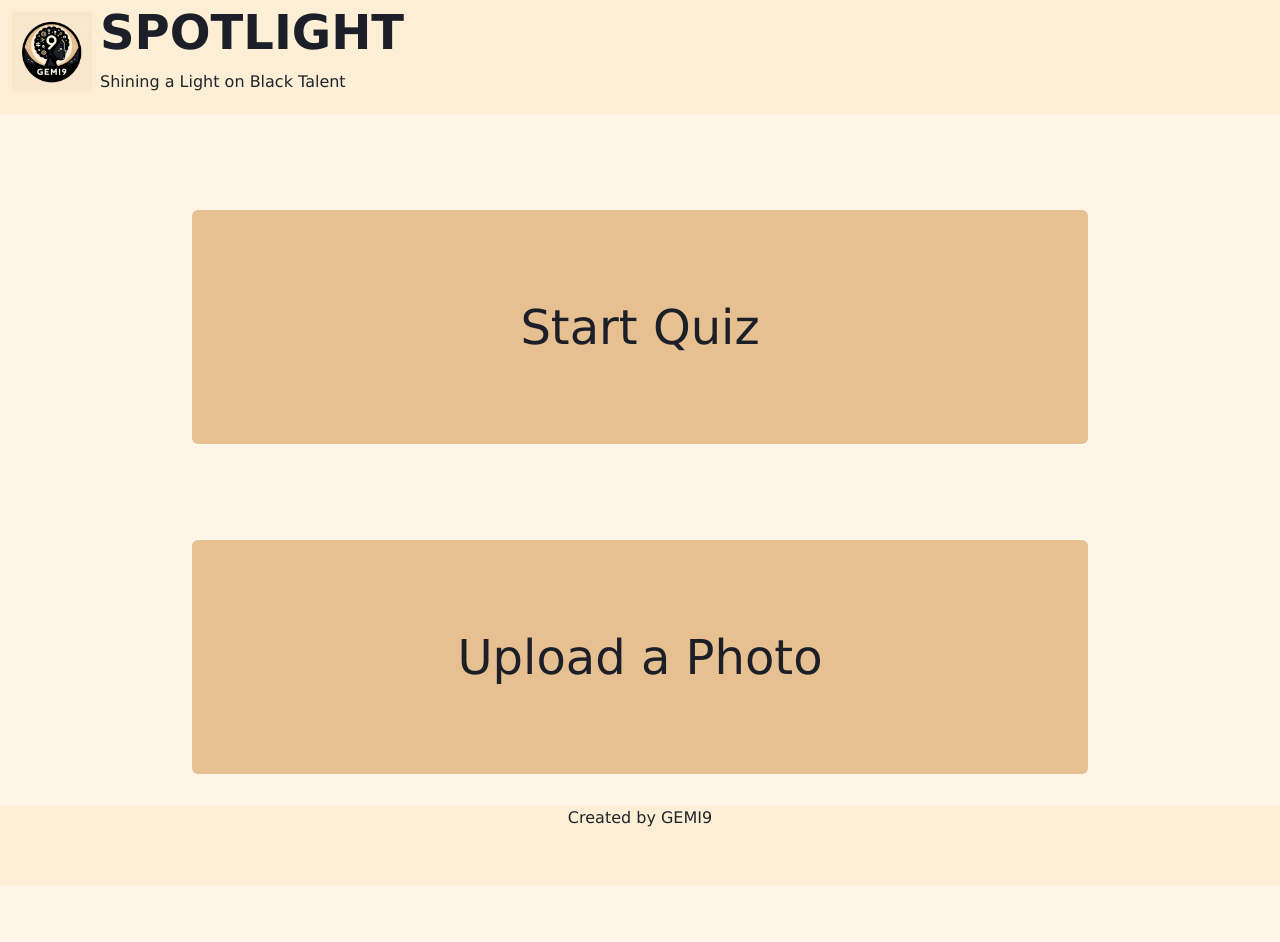
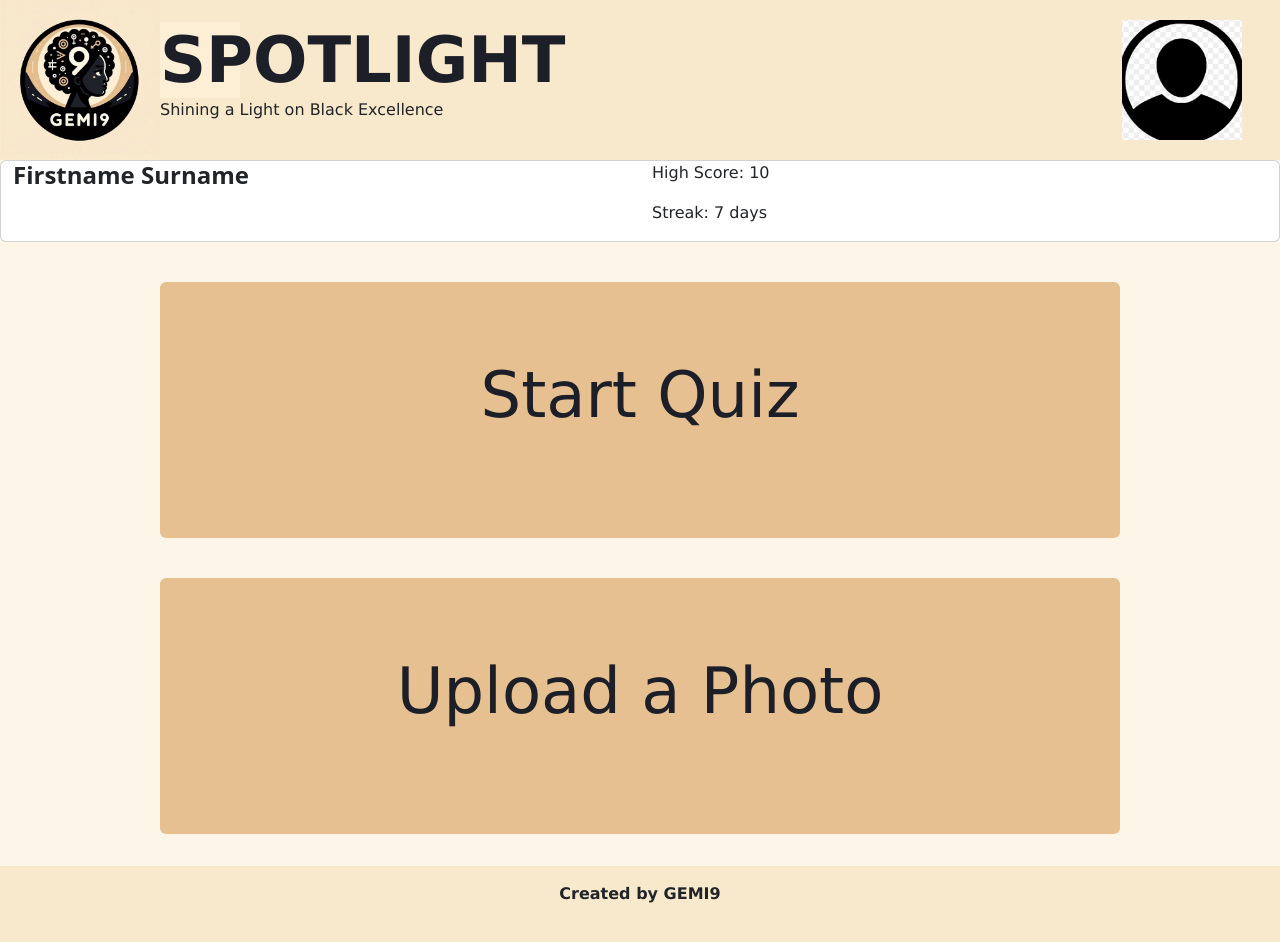
Before and after one commit to jalliet/gemi9, a React (Create React App) app: page /#/ in a window 1280 px wide. Shown: the top 942 px of the page. Before the commit the page ends 886 px from the top, so only its background shows below. Built offline with nearby package versions, Linux system fonts and the light colour scheme.

Commit message:
user page and card addition

```diff
--- a/src/App.css
+++ b/src/App.css
@@ -51,14 +51,15 @@ width: 100%;
 h1{
 font-family: Verdana, Geneva, Tahoma, sans-serif;
 color: #1c1f28;
-font-size: 3rem;
+font-size: 8vmin;
 font-weight: bolder;
+margin-bottom: 0;
 }
 
 h2{
   font-family: Arial, Helvetica, sans-serif;
   color: #1c1f28;
-  font-size: 2.5rem;
+  font-size: 1vh;
   }
 body{
   background-color: #fdf6e8;
@@ -69,16 +70,76 @@ p{
   font-size: medium;
 }
 
+/* CSS for Nav Bar */
+
 nav{
   display: flex;
   flex-direction: row;
-  background-color: #fcefd6;
+  background-color: #f8e9cc;
   /* margin-top: 5%; */
-  justify-content: left;
+  justify-content: ;
   width: 100%;
-  padding: 0.25rem;
+  /* padding: 0.25vh; */
   /* margin-right: 5%;
   margin-left: 5% */
+}
+
+.pic-title-div{
+  /* margin-left: 5%; */
+  display: flex;
+  flex-direction: row;
+  width: 100%;
+}
+
+
+.title-div{
+  display: flex;
+  flex-direction: column;
+  justify-content: center;
+  height: 100%;
+  width: 75%;
+}
+
+.nav-div{
+  display: flex;
+  flex-direction: row;
+  justify-content: space-between;
+  width: 100%;
+}
+
+
+.user-div{
+  display: flex;
+  align-items: center;
+  justify-content: flex-end;
+  height: 100%;
+  width: 20%;
+}
+
+.gemi9_logo{
+  width: 20vmin;
+  height: 20vmin;
+  justify-content: left;;
+  /* margin: 0.5rem; */
+  object-fit: cover;
+  /* padding: 2vmin; */
+}
+
+.user-photo{
+  width: 15vmin;
+  height: 15vmin;
+  justify-content: center;
+  /* margin: 0.5rem; */
+  object-fit: cover;
+  margin-right: 3vw;
+}
+
+@media screen and(max-width:500px){
+    .title-div{
+      width: 60%;
+    }
+
+
 }
 
 
@@ -91,17 +152,17 @@ nav{
   .primary-button{
   background-color: #e6c090;
   color: #1c1f28;
-  width: 70%;
-  height: 70%;
+  width: 75vw;
+  height: 32vh;
   /* position: absolute;
   left: 50%;
   transform: translate (-50%, 50%); */
   /* float: center; */
   font-family: 'Lucida Sans', 'Lucida Sans Regular', 'Lucida Grande', 'Lucida Sans Unicode', Geneva, Verdana, sans-serif;
-  font-size: 3rem;
-  padding: 5rem;
-  margin-top: 2em;
-
+  font-size: 4em;
+  text-align: center;
+  padding: 5vw;
+  margin-top: 5vh;
 
   }
 
@@ -126,7 +187,7 @@ nav{
   } */
 
   .footer {
-    background-color: #fcefd6;
+    background-color: #f8e9cc;
     /* position: absolute;  */
     bottom: 0;
     left: 0;
@@ -134,6 +195,9 @@ nav{
     width: 100%;
     height: 5rem;
     text-align: center;
+    font-family: 'Lucida Sans', 'Lucida Sans Regular', 'Lucida Grande', 'Lucida Sans Unicode', Geneva, Verdana, sans-serif;
+    font-weight: bolder;
+    padding-top:1rem ;
     margin-top: 2rem;
 }
 
@@ -143,12 +207,10 @@ nav{
   width: 10%;
 }
 
-.gemi9_logo{
-  width: 5rem;
-  height: 5rem;
-  justify-self: left;
-  margin: 0.5rem;
-  object-fit: cover;
+.card{
+  display: flex;
+  flex-direction: row;
+  justify-content: space-around;
 }
 
 /* CSS for Quiz Page */
--- a/src/components/Home.jsx
+++ b/src/components/Home.jsx
@@ -1,6 +1,7 @@
 import React from 'react';
 import { Link } from 'react-router-dom';
 import GEMI9Logo from "./GEMI9_logo.png";
+import userPhoto from "./user-photo.png"
 
 const Home = () => {
   return (
@@ -8,14 +9,34 @@ const Home = () => {
 
       <header>
         <nav>
-          <img className = "gemi9_logo" src = {GEMI9Logo} alt = "gemi9"/>
-          <div>
-          <h1 className = "logo-name"> SPOTLIGHT</h1>
-          <p> Shining a Light on Black Talent</p>
+          <div className = "nav-div">
+            <div className = "pic-title-div">
+              <img className = "gemi9_logo" src = {GEMI9Logo} alt = "gemi9"/>
+              <div className = "title-div">
+                <h1 className = "logo-name"> SPOTLIGHT</h1>
+                <p> Shining a Light on Black Excellence </p>
+              </div>
+            </div>
+
+            <div className = "user-div">
+              <img className = "user-photo" src = {userPhoto} alt = "user image"/>
+            </div>
+
           </div>
 
         </nav>
       </header>
+
+        <div class="card">
+          <div className ="container">
+            <h4><b>Firstname Surname</b></h4>
+          </div>
+          <div className = "container">
+            <p> High Score: 10 </p>
+            <p> Streak:  7 days </p>
+          </div>
+        </div>
+
 
     <section className="home-buttons flex-column">
       {/* Link to the quiz page */}
```
Also changed, not shown: src/components/user-photo.png (added).
